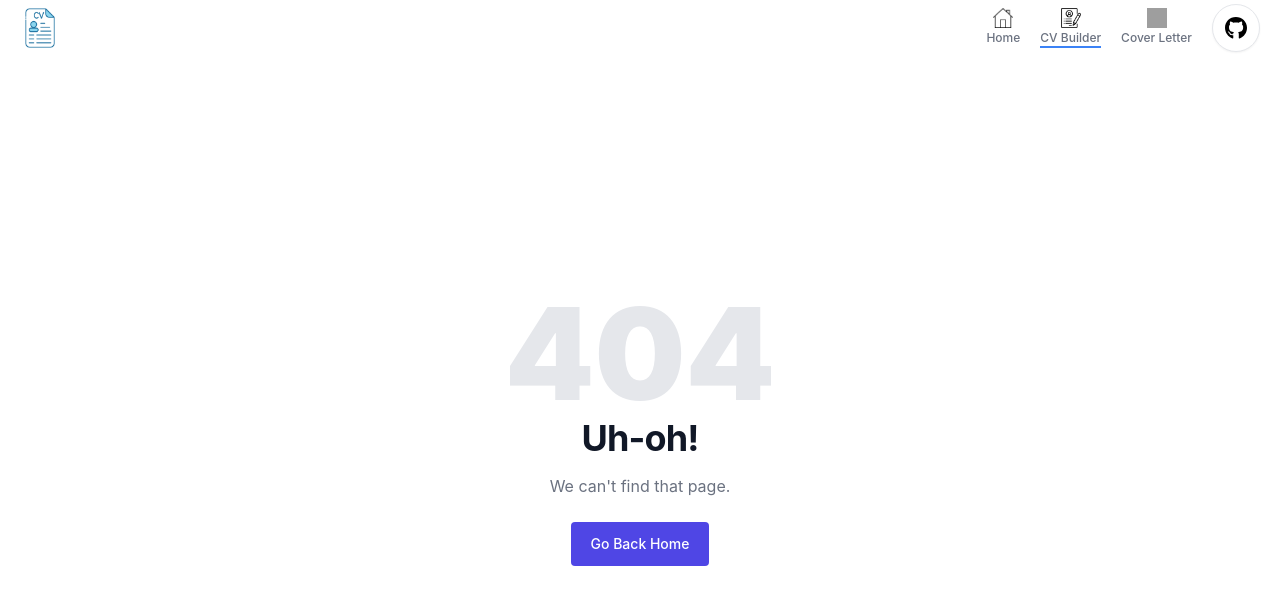
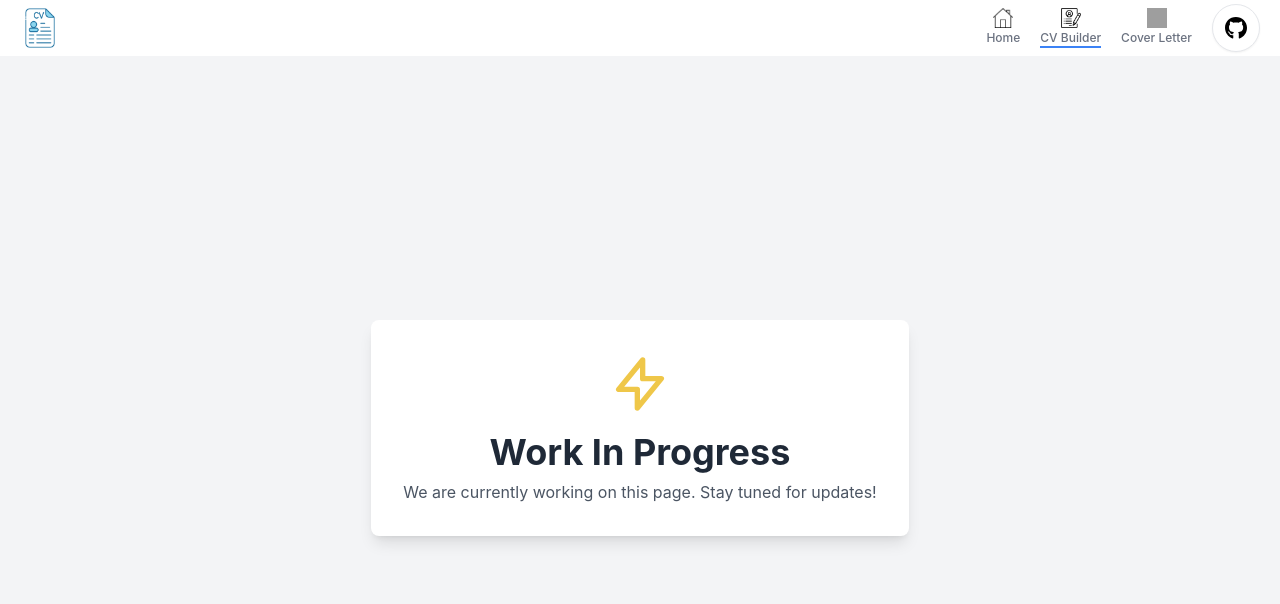
Before and after one commit to Surendra6/your-cv-builder, a React (Vite) app: page /your-cv-builder/cv-builder in a window 1280 px wide. Before the commit this address had no page. Shown: the top 604 px of the page. Built offline with nearby package versions, Linux system fonts and the light colour scheme; grey boxes are pictures that could not be loaded.

Commit message:
Implemented work in progress component

```diff
--- a/src/App.jsx
+++ b/src/App.jsx
@@ -3,6 +3,7 @@ import Home from "./pages/Home";
 import { QueryClient, QueryClientProvider } from "@tanstack/react-query";
 import ErrorPage from "./pages/ErrorPage";
 import Header from "./components/Header";
+import WorkInProgress from "./pages/WorkInProgress";
 
 const queryClient = new QueryClient();
 
@@ -17,6 +18,14 @@ function App() {
           <div className="w-full h-screen flex flex-col scrollbar overflow-y-auto">
             <Routes>
               <Route path="/your-cv-builder" element={<Home />} />
+              <Route
+                path="/your-cv-builder/cv-builder"
+                element={<WorkInProgress />}
+              />
+              <Route
+                path="/your-cv-builder/cover-letter"
+                element={<WorkInProgress />}
+              />
               <Route path="*" element={<ErrorPage />} />
             </Routes>
           </div>
--- a/src/components/Header.jsx
+++ b/src/components/Header.jsx
@@ -33,7 +33,7 @@ const Header = () => {
           <NavLink
             label="Home"
             icon={<img src={Home} className="size-6 md:size-5" />}
-            route="/your-cv-builder/home"
+            route="/your-cv-builder"
             currentPath={pathname}
           />
           <NavLink
--- /dev/null
+++ b/src/pages/WorkInProgress.jsx
@@ -0,0 +1,32 @@
+const WorkInProgress = () => {
+  return (
+    <div className="flex flex-col items-center justify-center h-screen bg-gray-100">
+      <div className="text-center p-8 rounded-lg shadow-lg bg-white">
+        <div className="flex items-center justify-center mb-4">
+          <svg
+            className="w-16 h-16 text-yellow-500 animate-pulse"
+            xmlns="http://www.w3.org/2000/svg"
+            fill="none"
+            viewBox="0 0 24 24"
+            stroke="currentColor"
+          >
+            <path
+              strokeLinecap="round"
+              strokeLinejoin="round"
+              strokeWidth="2"
+              d="M13 10V3L4 14h7v7l9-11h-7z"
+            />
+          </svg>
+        </div>
+        <h1 className="text-4xl font-bold text-gray-800 mb-2">
+          Work In Progress
+        </h1>
+        <p className="text-gray-600">
+          We are currently working on this page. Stay tuned for updates!
+        </p>
+      </div>
+    </div>
+  );
+};
+
+export default WorkInProgress;
```
